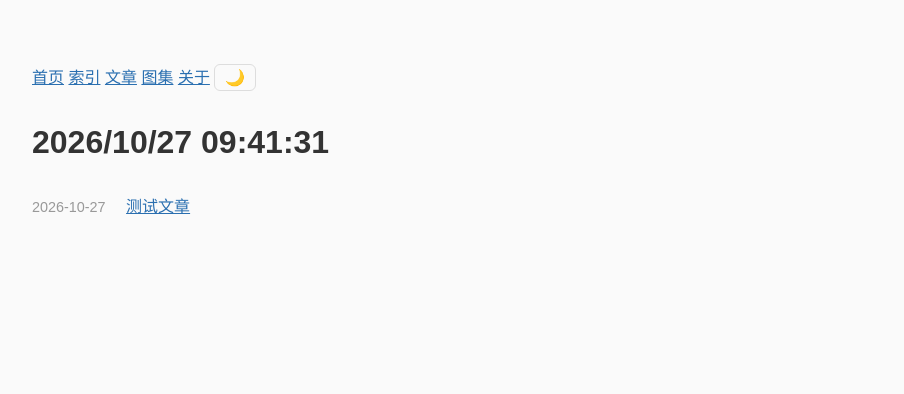
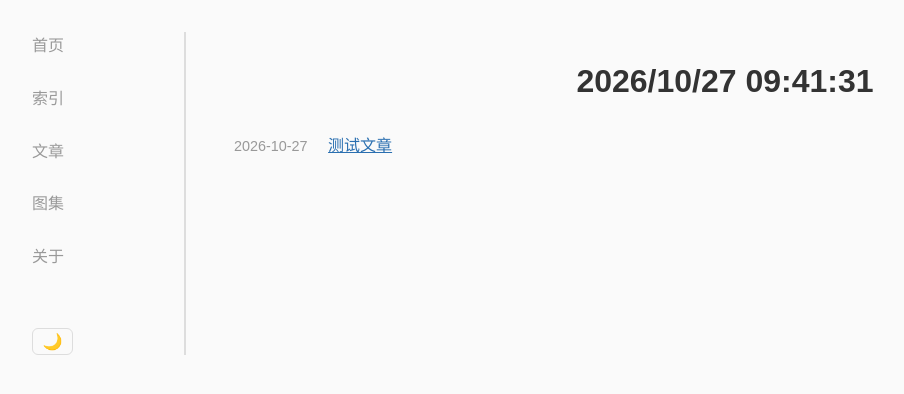
Before and after one commit to dtrmdrk/dtrmdrk.github.io, a Jekyll site: the page built from index.html, in a window 1280 px wide. Shown: the top 394 px of the page, without its empty margins (16-920 px from the left). Built offline with Jekyll 4.4.1, drawn with Linux system fonts in a browser that asks for light colours.

Commit message:
Update default.html

```diff
--- a/_layouts/default.html
+++ b/_layouts/default.html
@@ -10,15 +10,14 @@
   <link rel="stylesheet" href="{{ '/style.css' | relative_url }}">
 </head>
 <body>
-  <main class="sidebar">
-    <nav>
+  <nav class="sidebar">
       <a href="{{ '/' | relative_url }}">首页</a>
       <a href="{{ '/archive/' | relative_url }}">索引</a>
       <a href="{{ '/article/' | relative_url }}">文章</a>
       <a href="{{ '/gallery/' | relative_url }}">图集</a>
       <a href="{{ '/about/' | relative_url }}">关于</a>
       <button id="theme-toggle">🌙</button>
-    </nav>
+  </nav>
 
   <main class="container">
     {{ content }}
```
